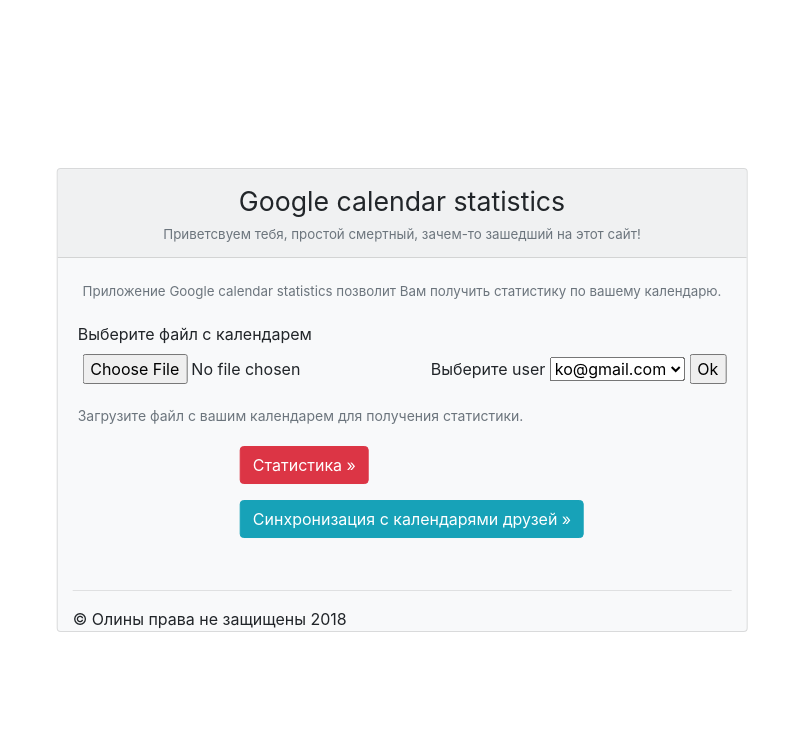
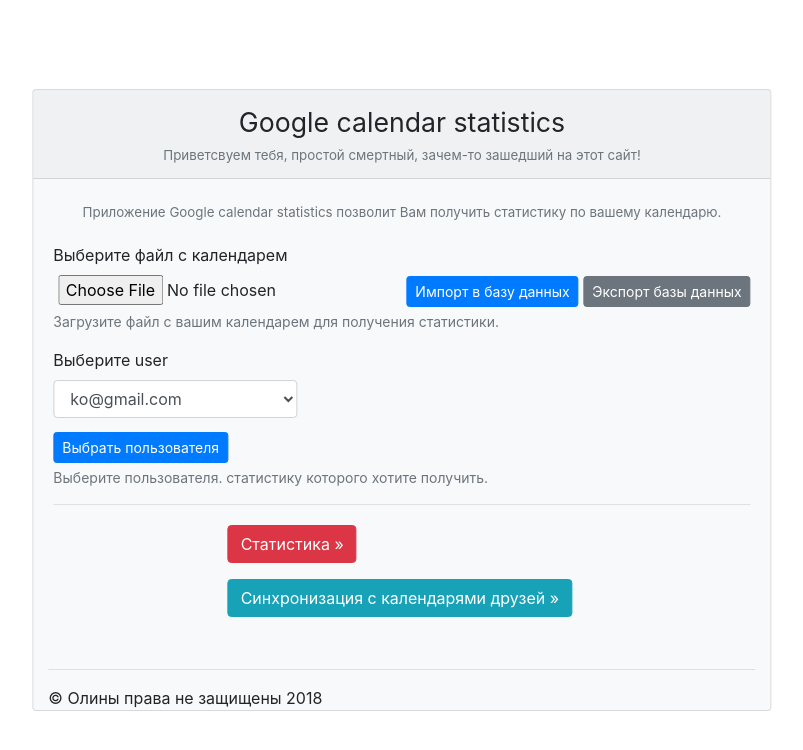
Before and after one commit to moevm/nosql2018-google_calendar, a Flask app: page / in a window 1280 px wide. Shown: the top 750 px of the page, without its empty margins (238-1041 px from the left). Run offline with Flask 2, Linux system fonts and the light colour scheme; parts of the project's set-up code (start-up, migrations or seed data) failed here and were passed over; some libraries are stand-ins or nearby versions.

Commit message:
Main page

```diff
--- a/src/app.py
+++ b/src/app.py
@@ -33,7 +33,10 @@ mass = ['ko@gmail.com', 'bo@gmail.com', 'bm@gnail.com']
 class ChooseUser(FlaskForm):
     dbFile = FileField('')
     users = SelectField('Выберите user', choices=[(i, i) for i in mass])
-    submit = SubmitField('Ok')
+    submit1 = SubmitField('Импорт в базу данных')
+    submit3 = SubmitField('Выбрать пользователя')
+    submit2 = SubmitField("Экспорт базы данных", )
+
 
 
 class Form1(FlaskForm):
@@ -51,22 +54,29 @@ def allowed_file(filename):
 def main():
     form = ChooseUser()
     if form.validate_on_submit():
-        file = form.dbFile.data
-        choice = form.users.data
-        print(choice)
-        if file and allowed_file(file.filename):
-            flash('Неверный формат файла, выберите файл *.ics')
-            filename = secure_filename(file.filename)
-            username = createjson(file)
-            parse_to_mongo_user(username)
-            global current_user
-            current_user = username
-            return render_template('main.html', form=form)
-        else:
-            flash('Неверный формат файла, выберите файл *.ics')
-            return render_template('main.html', form=form)
+        if form.submit1.data:
+            file = form.dbFile.data
+            if file and allowed_file(file.filename):
+                flash('Неверный формат файла, выберите файл *.ics')
+                filename = secure_filename(file.filename)
+                username = createjson(file)
+                parse_to_mongo_user(username)
+                global current_user
+                current_user = username
+                return render_template('main.html', form=form)
+            else:
+                flash('Неверный формат файла, выберите файл *.ics')
+                return render_template('main.html', form=form)
+        # ОЛЯ, ЗДЕСЬ ЭКСПОРТ ПО ИДЕЕ
+        if form.submit2.data:
+            file_export = 'filename'
+            return redirect(url_for('uploaded_file',
+                                    filename=file_export))
+        #  А ЗДЕСЬ ВЫБОР ПОЛЬЗОВАТЕЛЯ
+        if form.submit3.data:
+            choice = form.users.data
+            print(choice)
     return render_template('main.html', form=form)
-    return render_template('main.html')
 
 
 @app.route('/tmp/<filename>')
--- a/src/templates/main.html
+++ b/src/templates/main.html
@@ -24,13 +24,20 @@
               <label for="exampleInputFile" style="margin-top: 20px">Выберите файл с календарем</label>
               {{ form.hidden_tag()  }}
               <p>
-                  {{ form.dbFile.label  }} {{ form.dbFile() }}
-                  {{ form.users.label  }} {{ form.users() }}
-                  {{ form.submit }}
+                  {{ form.dbFile.label }} {{ form.dbFile }}
+                  {{ form.submit1 (class_="btn btn-primary btn-sm")}}
+                  {{ form.submit2 (class_="btn btn-secondary btn-sm") }}
+                  <small id="fileHelp" class="form-text text-muted">Загрузите файл с вашим календарем для получения статистики.</small>
               </p>
-
-              <small id="fileHelp" class="form-text text-muted">Загрузите файл с вашим календарем для получения статистики.</small>
+               <p align="center">
+                   <div style="width: 35%; margin-bottom: 2%">
+                    {{ form.users.label }} {{ form.users(class="form-control") }}
+                   </div>
+                  {{ form.submit3 (class_="btn btn-primary btn-sm")}}
+                   <small id="fileHelp" class="form-text text-muted"> Выберите пользователя. статистику которого хотите получить.</small>
+              </p>
           </div>
+          <hr>
           <div style='margin-left:25%; margin-top: 20px'>
             <p>
               <a href="/statistics" class='btn btn-danger'>Статистика &raquo;</a>
```
